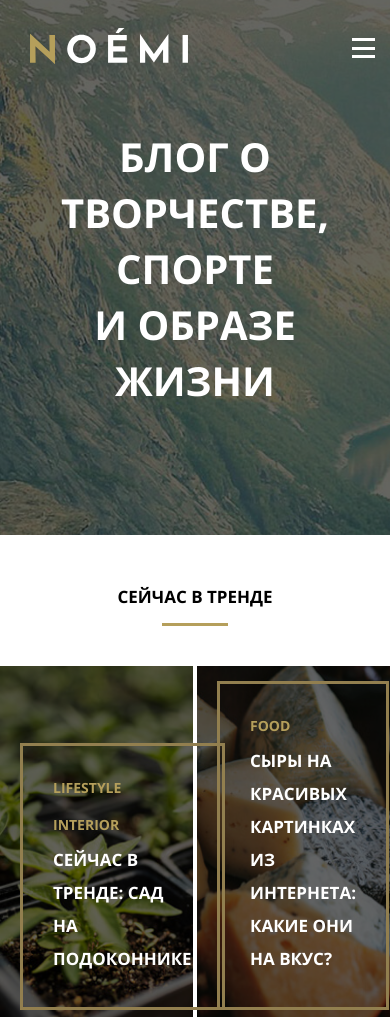
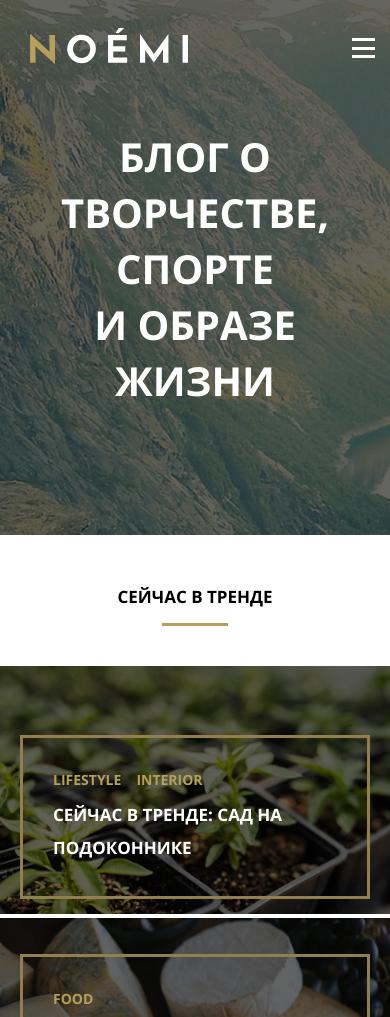
Before and after one commit to Kirill-Lyanoi/mq-diplom, a plain HTML site: page index.html in a window 390 px wide. Shown: the top 1017 px of the page. Drawn offline with Linux system fonts and the light colour scheme; files whose address does not match are found by name.

Commit message:
Add files via upload

```diff
--- a/css/style.css
+++ b/css/style.css
@@ -614,12 +614,104 @@ main {
   color: #999999;
 }
 
+.popup {
+  position: fixed;
+  width: 100%;
+  min-height: 100%;
+  top: 0;
+  background-color: rgba(0,0,0,0.6);*/
+}
+
+.feedback {
+  box-sizing: border-box;
+  position: relative;
+  width: 390px;
+  margin: 13% auto 0 auto;
+  padding: 55px 30px;
+  display: flex;
+  flex-direction: column;
+  background-color: #ffffff;
+  z-index: 3;
+}
+
+.popup-close {
+  position: absolute;
+  top: -25px;
+  right: 0;
+  z-index: 3;
+  width: 17px;
+  height: 17px;
+  background-image: url("../svg/form-x.svg");
+}
+
+.popup-label {
+  font-size: 13px;
+  margin-bottom: 13px;
+}
+
+#how-often {
+  height: 48px;
+  margin-bottom: 33px;
+  background-image: url("../svg/form-arrows.svg");
+  background-repeat: no-repeat;
+  background-size: 9px;
+  background-position: right 13px center;
+}
+
+.radio-container {
+  margin-bottom: 33px;
+  display: flex;
+  justify-content: baseline;
+}
+
+.radio-btn {
+  display: none;
+}
+
+.radio-text {
+  font-size: 13px;
+  margin-right: 16px;
+}
+
+.radio-text::before {
+    content: "";
+    display: inline-block;
+    margin-right: 5px;
+    width: 18px;
+    height: 18px;
+    vertical-align: middle;
+    background-image: url("../svg/form-empty-circle.svg");
+    background-size: cover;
+ }
+
+.radio-btn:checked + .radio-text::before {
+    background-image: url("../svg/form-circle.svg");
+ }
+
+#text-area {
+  min-height: 130px;
+  -webkit-appearance: none;
+  -moz-appearance: none;
+ }
+
+#text-area::placeholder {
+  position: absolute;
+  left: 20px;
+  top: 20px;
+}
+
+.feedback-send {
+  min-height: 49px;
+}
+
 @media (max-width: 768px) {
 
   .banner {
     margin-bottom: 50px;
     min-height: 390px;
     background-image: url(../img/banner-bg-tablet.jpg);
+    background-repeat: no-repeat;
+
   }
 
   .banner-container {
@@ -733,6 +825,7 @@ main {
   .product-title {
     margin-bottom: 10px;
   }
+
 }
 
 @media (max-width: 360px) {
@@ -857,4 +950,33 @@ main {
     margin-bottom: 50px;
   }
 
+  .feedback {
+    width: 330px;
+    margin: 15% auto 0 auto;
+    padding: 30px 25px;
+  }
+
 }
+
+@media screen and (min-width: 641px) and (max-width: 1200px) and (orientation: landscape) {
+  .trends-container {
+    width: calc((100% - 12px) / 4);
+  }
+}
+
+@media screen and (min-width: 641px) and (max-width: 1200px) and (orientation: portrait) {
+  .trends-container {
+    width: calc((100% - 4px) / 2);
+  }
+}
+
+@media screen and (max-width: 640px) and (orientation: landscape) {
+  .trends-container {
+    width: calc((100% - 4px) / 2);
+  }
+}
+@media screen and (max-width: 640px) and (orientation: portrait) {
+ .trends-container {
+    width: 100%;
+  }
+}
--- a/index.html
+++ b/index.html
@@ -537,5 +537,42 @@
   </div>
 </footer>
 
+<div class="popup visually-hidden">
+
+  <form class="feedback">
+   <div class="popup-close"></div>
+   <h2>
+    <a class="title title-underline" href="#0">
+           ваш фидбек
+        </a>
+     </h2>
+     <label for="how-often" class="popup-label">
+      Как часто вы заходите на сайт?
+     </label>
+     <input class="input" id="how-often" type="text" placeholder="Каждый день">
+     <label class="popup-label">
+      Вы подписаны на e-mail рассылку?
+     </label>
+     <div class="radio-container">
+      <label class="radio-group">
+       <input class="radio-btn" type="radio" name="feedback-radio" value="yes" checked>
+        <span class="radio-text">да</span>
+      </label>
+      <label>
+       <input class="radio-btn" type="radio" name="feedback-radio" value="no">
+        <span class="radio-text">нет</span>
+      </label>
+   </div>
+   <label for="text-area" class="popup-label">
+      Как часто вы заходите на сайт?
+    </label>
+    <input class="input" id="text-area" type="text-area" placeholder="Может больше рецептов?">
+    <br>
+    <button class="feedback-send btn">
+      отправить
+    </button>
+  </form>
+</div>
+
 </body>
 </html>
```
